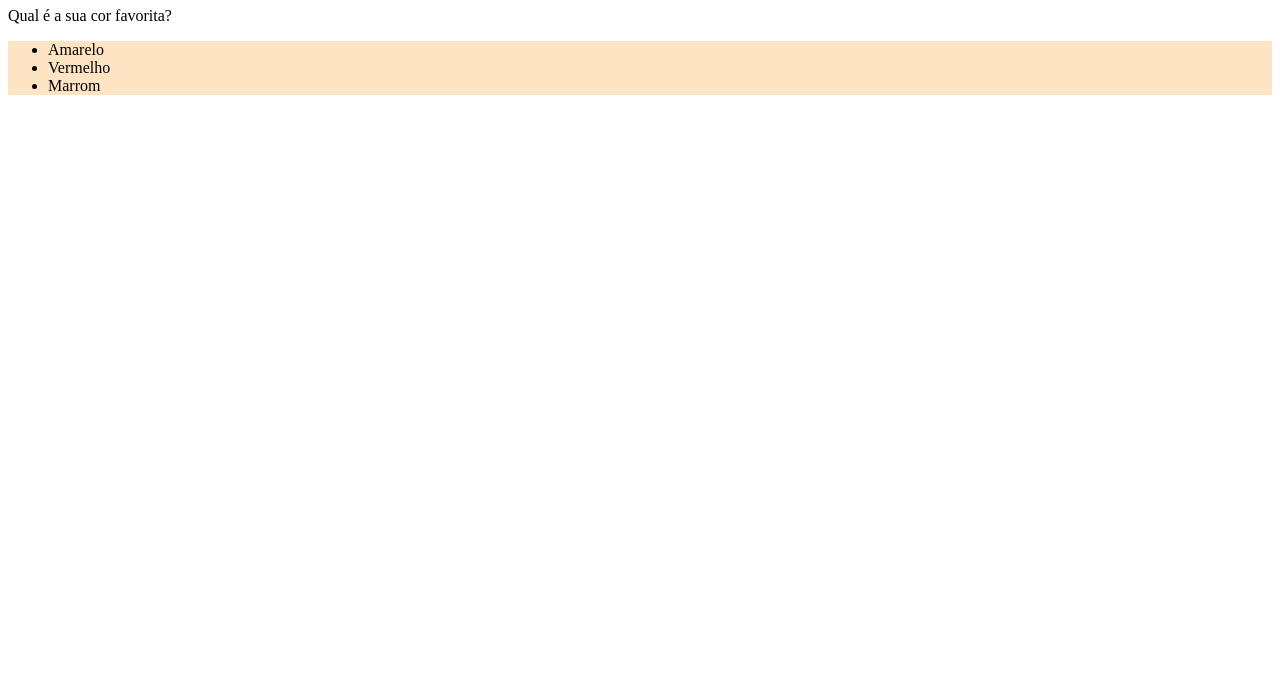
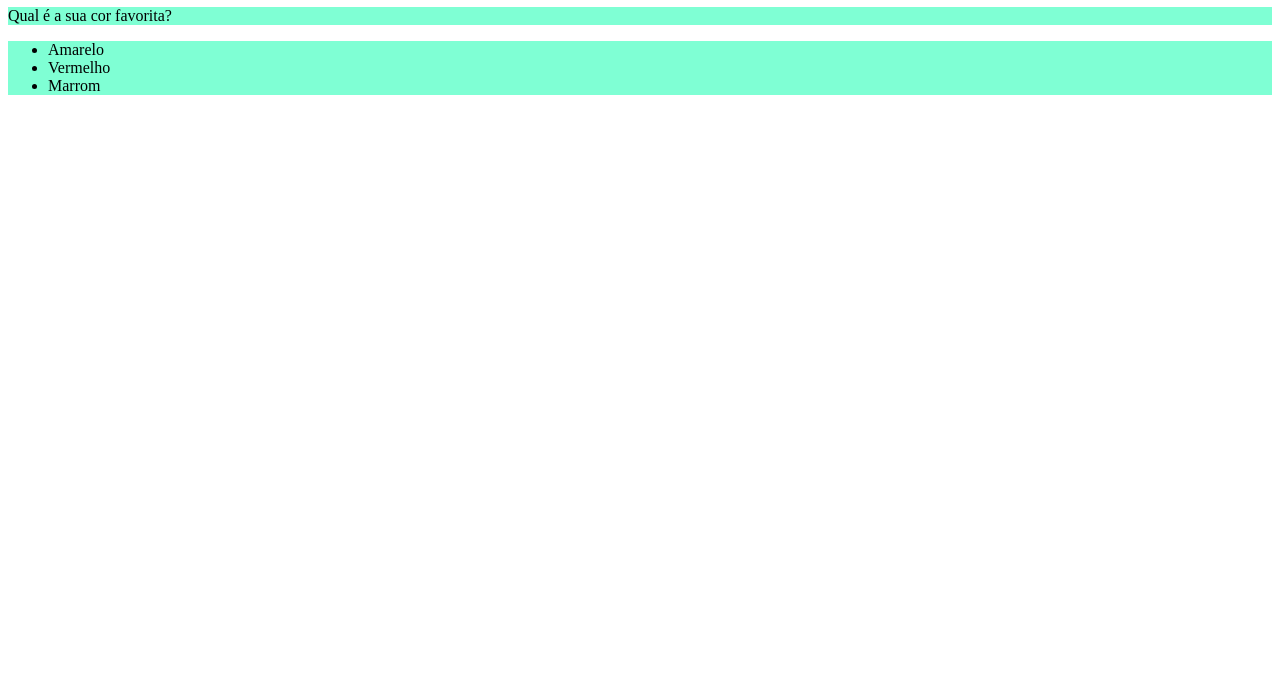
Before and after one commit to RenataNucci/Trybe-exercicios, a plain HTML site: page indexcheckout2.html in a window 1280 px wide. Shown: the part 110-800 px from the top of the page. Drawn offline with Linux system fonts and the light colour scheme.

Commit message:
Adicionado uma classe para alterar a cor de fundodas tags p e ul

```diff
--- a/indexcheckout2.html
+++ b/indexcheckout2.html
@@ -10,15 +10,20 @@ h1 {
 }
 ul {
 background-color: bisque;
+}
+
+.background-color {
+    background-color: aquamarine
 
 }
+
 
     </style>
   </head>
   <body>
     <h1>Exercícios 3.2</h1>
-    <p>Qual é a sua cor favorita?</p>
-    <ul>
+    <p class="background-color">Qual é a sua cor favorita?</p>
+    <ul class="background-color">
       <li>Amarelo</li>
       <li>Vermelho</li>
       <li>Marrom</li>
```
